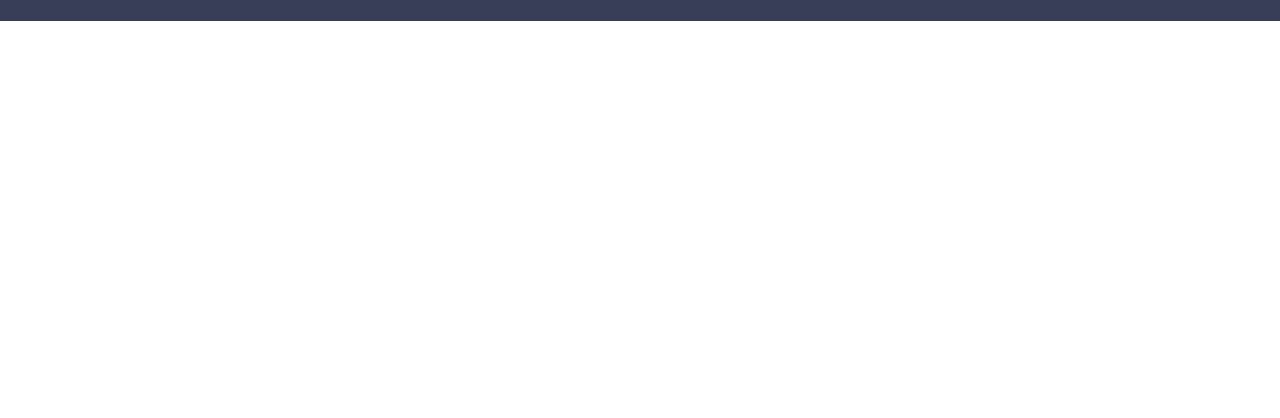
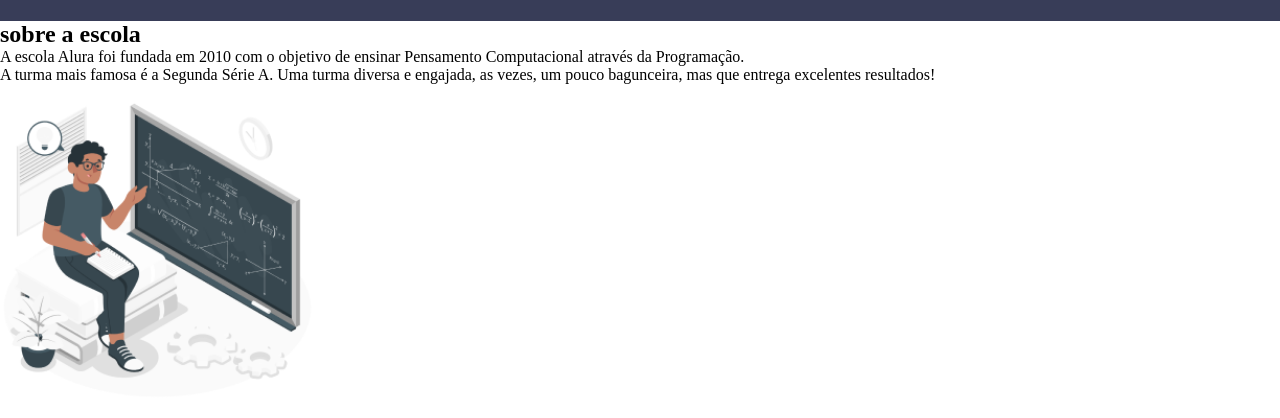
Before and after one commit to carloseduardo2022/site-escola, a plain HTML site: page index.html in a window 1280 px wide. Shown: the part 80-498 px from the top of the page. Drawn offline with Linux system fonts and the light colour scheme.

Commit message:
classes 2

```diff
--- a/index.html
+++ b/index.html
@@ -15,10 +15,23 @@
         <li class="cabeçalho-lista-item">estudante</li>
     </ul>
     </header>
+    <section class="escola">
+
+<div class="escola-div-conteudo">
+
+    <h2 class="escola-titulo">sobre a escola</h2>
+    <p class="escola-texto-1">A escola Alura foi fundada em 2010 com o objetivo de ensinar Pensamento Computacional através da Programação. </p>
+    <p class="escola-texto-2">A turma mais famosa é a Segunda Série A. Uma turma diversa e engajada, as vezes, um pouco bagunceira, mas que entrega excelentes resultados!</p>
+
+</div>
 
 
 
 
+    <img class="escola-imagem" src="Formula-amico 1.png" alt="">
+
+
+    </section>
 
 
 
--- a/style.css
+++ b/style.css
@@ -25,3 +25,8 @@
 margin: 0 16px;
 font-size: 24px;
 }
+.escola-imagem{
+
+width: 25%;
+
+}
```
Also changed, not shown: Formula-amico 1.png (added).
